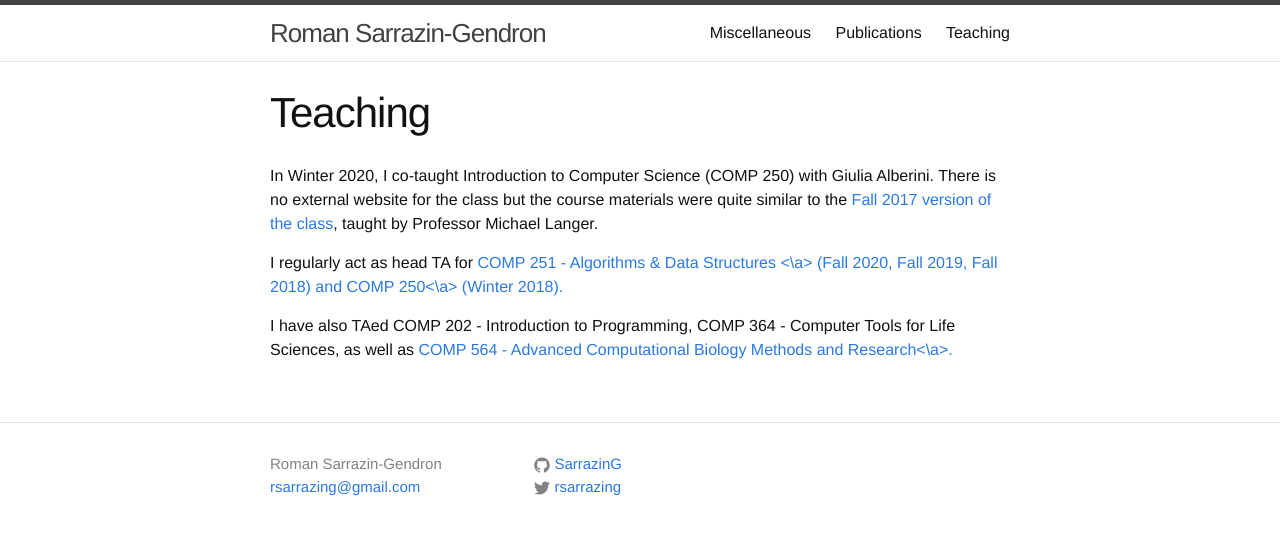
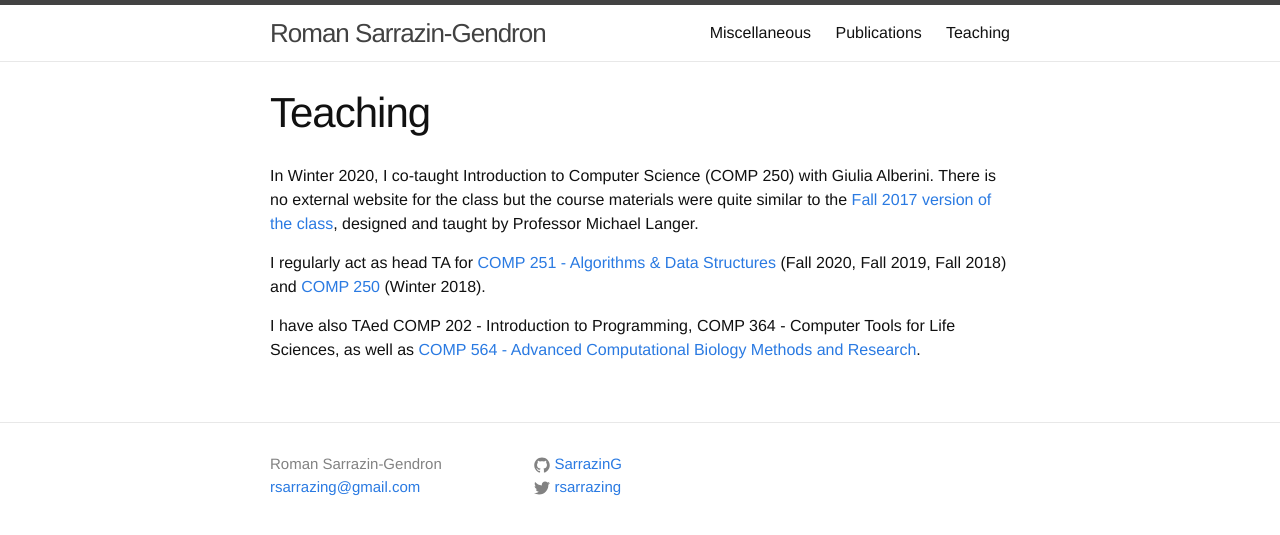
Before and after one commit to SarrazinG/SarrazinG.github.io, a Jekyll site: the page built from teaching.md, in a window 1280 px wide. Shown: the top 535 px of the page. Built offline with Jekyll 4.4.1, drawn with Linux system fonts in a browser that asks for light colours.

```diff
--- a/teaching.md
+++ b/teaching.md
@@ -8,8 +8,8 @@ permalink: /teaching
 
 ---
 
-In Winter 2020, I co-taught Introduction to Computer Science (COMP 250) with Giulia Alberini. There is no external website for the class but the course materials were quite similar to the <a href="http://www.cim.mcgill.ca/~langer/250-2017.html">Fall 2017 version of the class</a>, taught by Professor Michael Langer.
+In Winter 2020, I co-taught Introduction to Computer Science (COMP 250) with Giulia Alberini. There is no external website for the class but the course materials were quite similar to the [Fall 2017 version of the class](http://www.cim.mcgill.ca/~langer/250-2017.html), designed and taught by Professor Michael Langer.
 
-I regularly act as head TA for <a href="https://www.cs.mcgill.ca/~jeromew/comp251.html">COMP 251 - Algorithms & Data Structures <\a> (Fall 2020, Fall 2019, Fall 2018) and  <a href="https://www.cs.mcgill.ca/~jeromew/comp251.html">COMP 250<\a> (Winter 2018).
+I regularly act as head TA for [COMP 251 - Algorithms & Data Structures](https://www.cs.mcgill.ca/~jeromew/comp251.html) (Fall 2020, Fall 2019, Fall 2018) and  [COMP 250](https://www.cs.mcgill.ca/~jeromew/comp251.html) (Winter 2018).
 
-I have also TAed COMP 202 - Introduction to Programming, COMP 364 - Computer Tools for Life Sciences, as well as <a href="https://www.cs.mcgill.ca/~jeromew/comp564.html">COMP 564 - Advanced Computational Biology Methods and Research<\a>.
+I have also TAed COMP 202 - Introduction to Programming, COMP 364 - Computer Tools for Life Sciences, as well as [COMP 564 - Advanced Computational Biology Methods and Research](https://www.cs.mcgill.ca/~jeromew/comp564.html).
```
Also changed, not shown: index.html (+6 -1 lines).
